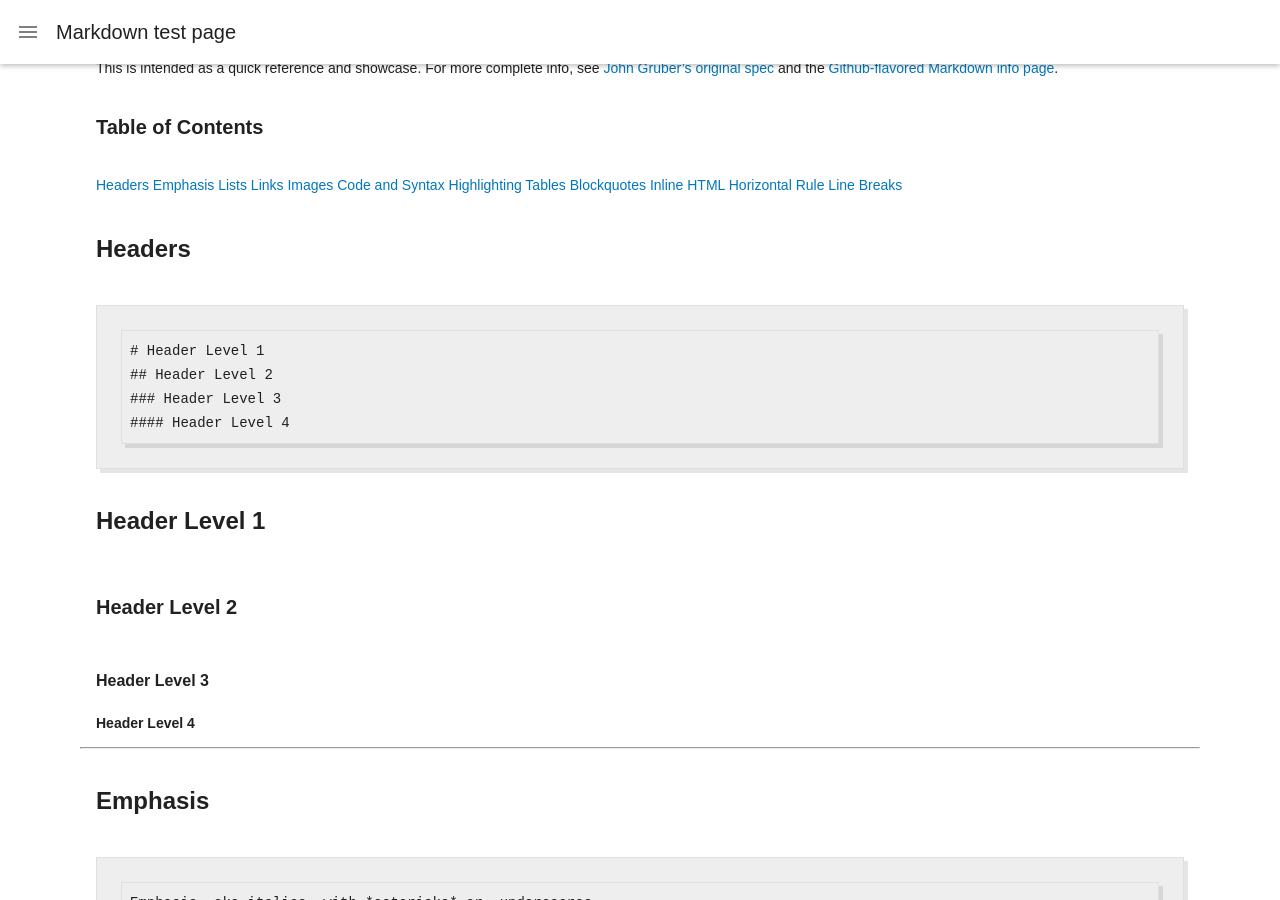
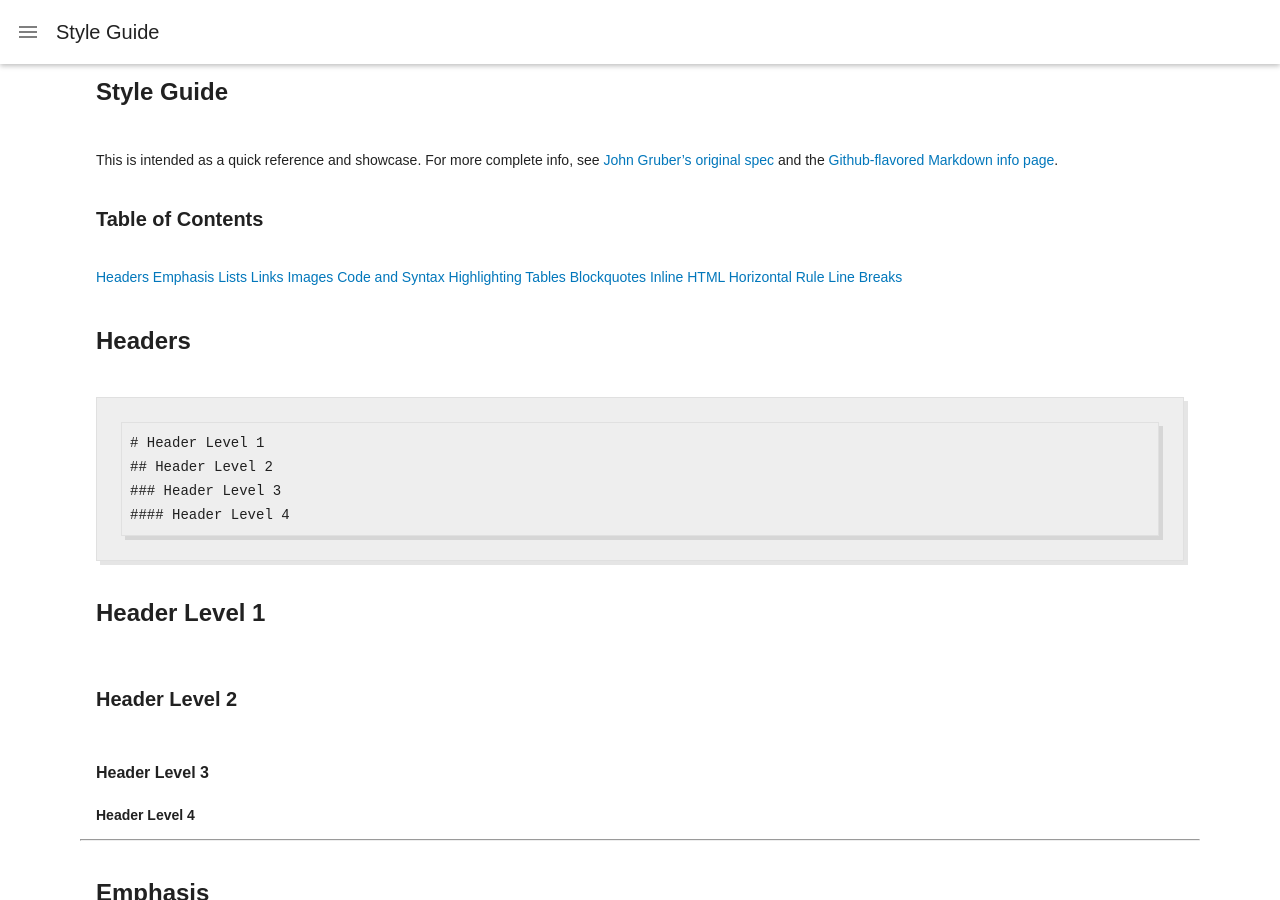
Before and after one commit to fmonniot/fmonniot.github.com, a Jekyll site: the page built from test.md, in a window 1280 px wide and 900 px high. Built offline with Jekyll 4.4.1, drawn with Linux system fonts in a browser that asks for light colours; some web fonts are replaced; Markdown is read by kramdown in place of the engine named in the settings.

Commit message:
test.md is a style guide

```diff
--- a/_layouts/default.html
+++ b/_layouts/default.html
@@ -44,7 +44,7 @@
         <li><a href="/">Home</a></li>
         <li><a href="/cv">Curiculum Vitæ (FR)</a></li>
         <li><a href="/resume">Resume (EN)</a></li>{% if site.dev %}
-        <li><a href="/test">[dev] Future Style Guide</a></li> {% endif %}
+        <li><a href="/test">[dev] Style Guide</a></li> {% endif %}
       </ul>
     </nav>
     <div class="about">
--- a/test.md
+++ b/test.md
@@ -1,8 +1,11 @@
 ---
-title: Testing layout and design
+title: Style Guide
 appbar:
-  title: Markdown test page
+  title: Style Guide
 ---
+
+# Style Guide
+
 This is intended as a quick reference and showcase. For more complete info, see
 [John Gruber's original spec](http://daringfireball.net/projects/markdown/) and the
 [Github-flavored Markdown info page](http://github.github.com/github-flavored-markdown/).
```
